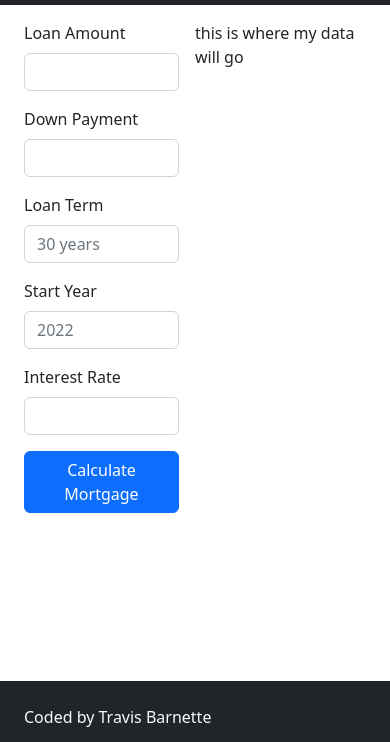
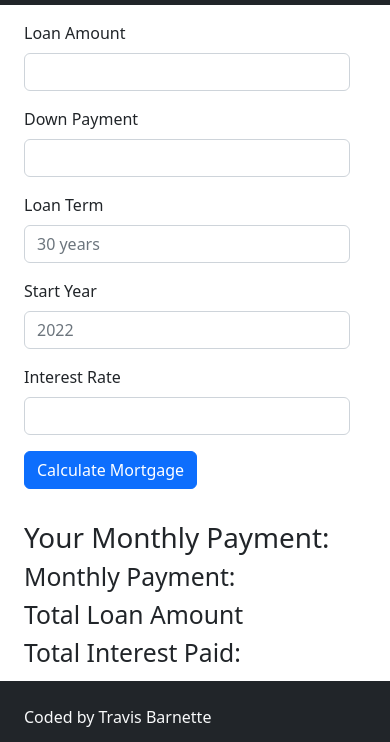
Before and after one commit to barnettet31/promineo-week-9, a website built with webpack: page docs/app.html in a window 390 px wide. Shown: the part 51-793 px from the top of the page. Built offline with nearby package versions, Linux system fonts and the light colour scheme.

Commit message:
Finished the chart code

```diff
--- a/docs/app.html
+++ b/docs/app.html
@@ -12,6 +12,7 @@
       rel="stylesheet"
       integrity="sha384-Zenh87qX5JnK2Jl0vWa8Ck2rdkQ2Bzep5IDxbcnCeuOxjzrPF/et3URy9Bv1WTRi"
       crossorigin="anonymous" />
+      <link rel="stylesheet" href="../docs/styles/styles.css">
   </head>
   <body>
     <header>
@@ -45,44 +46,95 @@
     </header>
     <main>
       <div class="row px-4 g-3">
-  <form id="mortgageForm" class="col row g-3">
+        <form id="mortgageForm" class="col-sm row g-3">
           <div class="col-md-6">
-    <label for="loanAmount" name="loanAmount" class="form-label">Loan Amount</label>
-    <input type="number" class="form-control" name="loanAmount" required id="loanAmount">
+            <label for="loanAmount" name="loanAmount" class="form-label"
+              >Loan Amount</label
+            >
+            <input
+              type="number"
+              class="form-control"
+              name="loanAmount"
+              required
+              id="loanAmount" />
           </div>
           <div class="col-md-6">
             <label for="downPayment" class="form-label">Down Payment</label>
-    <input type="number" name="downPayment" class="form-control" required id="downPayment">
+            <input
+              type="number"
+              name="downPayment"
+              class="form-control"
+              required
+              id="downPayment" />
           </div>
           <div class="col-12">
             <label for="loanTerm" class="form-label">Loan Term</label>
-    <input type="number" class="form-control" id="loanTerm" name="loanTerm"  required placeholder="30 years">
+            <input
+              type="number"
+              class="form-control"
+              id="loanTerm"
+              name="loanTerm"
+              required
+              placeholder="30 years" />
           </div>
           <div class="col-12">
             <label for="startYear" class="form-label">Start Year</label>
-    <input type="number" required name="startYear" class="form-control" id="startYear" placeholder="2022">
+            <input
+              type="number"
+              required
+              name="startYear"
+              class="form-control"
+              id="startYear"
+              placeholder="2022" />
           </div>
 
-  <div class="col-md-6">
+          <div class="col-12">
             <label for="interestRate" class="form-label">Interest Rate</label>
-    <input type="number" name="interestRate" required class="form-control" id="interestRate">
+            <input
+              type="number"
+              name="interestRate"
+              required
+              class="form-control"
+              id="interestRate" />
           </div>
           <div class="col-12">
-    <button type="submit" class="btn btn-primary">Calculate Mortgage</button>
+            <button type="submit" class="btn btn-primary">
+              Calculate Mortgage
+            </button>
           </div>
         </form>
-<div class="col pt-3"><p>this is where my data will go</p></div>
+        <div class="col-sm pt-3">
+          <h1 class="leading">Your Monthly Payment:</h1>
+          <h2>
+            Monthly Payment: <span id="monthlyPayment" class="text-info"></span>
+          </h2>
+          <h2>
+            Total Loan Amount <span id="totalPayment" class="text-info"></span>
+          </h2>
+          <h2>
+            Total Interest Paid:
+            <span id="totalInterest" class="text-info"></span>
+          </h2>
         </div>
-<div class="mx-auto w-50">
-     <canvas id="myChart"></canvas></div>
+      </div>
+      <div class="row pb-10">
+        <div class="col">
+          <canvas id="myChart"></canvas>
+        </div>
+      </div>
     </main>
     <footer class="bg-dark py-4 fixed-bottom">
       <div class="row container mx-auto">
         <div class="col-sm">
           <p class="small-font-size text-light">Coded by Travis Barnette</p>
         </div>
-        <div class="col-sm d-flex justify-content-sm-start justify-content-lg-end gap-4">
-          <a href="https://github.com/barnettet31" class="text-light" target="_blank" referrerpolicy="no-referrer">
+        <div
+          class="col-sm d-flex justify-content-sm-start justify-content-lg-end gap-4">
+          <a
+            href="https://github.com/barnettet31"
+            class="text-light"
+            target="_blank"
+            referrerpolicy="no-referrer">
             <svg
               xmlns="http://www.w3.org/2000/svg"
               width="16"
@@ -93,7 +145,11 @@
               <path
                 d="M8 0C3.58 0 0 3.58 0 8c0 3.54 2.29 6.53 5.47 7.59.4.07.55-.17.55-.38 0-.19-.01-.82-.01-1.49-2.01.37-2.53-.49-2.69-.94-.09-.23-.48-.94-.82-1.13-.28-.15-.68-.52-.01-.53.63-.01 1.08.58 1.23.82.72 1.21 1.87.87 2.33.66.07-.52.28-.87.51-1.07-1.78-.2-3.64-.89-3.64-3.95 0-.87.31-1.59.82-2.15-.08-.2-.36-1.02.08-2.12 0 0 .67-.21 2.2.82.64-.18 1.32-.27 2-.27.68 0 1.36.09 2 .27 1.53-1.04 2.2-.82 2.2-.82.44 1.1.16 1.92.08 2.12.51.56.82 1.27.82 2.15 0 3.07-1.87 3.75-3.65 3.95.29.25.54.73.54 1.48 0 1.07-.01 1.93-.01 2.2 0 .21.15.46.55.38A8.012 8.012 0 0 0 16 8c0-4.42-3.58-8-8-8z" /></svg
           ></a>
-          <a href="https://www.linkedin.com/in/barnettetravis31/" class="text-light" target="_blank" referrerpolicy="no-referrer"
+          <a
+            href="https://www.linkedin.com/in/barnettetravis31/"
+            class="text-light"
+            target="_blank"
+            referrerpolicy="no-referrer"
             ><svg
               xmlns="http://www.w3.org/2000/svg"
               width="16"
@@ -104,7 +160,11 @@
               <path
                 d="M0 1.146C0 .513.526 0 1.175 0h13.65C15.474 0 16 .513 16 1.146v13.708c0 .633-.526 1.146-1.175 1.146H1.175C.526 16 0 15.487 0 14.854V1.146zm4.943 12.248V6.169H2.542v7.225h2.401zm-1.2-8.212c.837 0 1.358-.554 1.358-1.248-.015-.709-.52-1.248-1.342-1.248-.822 0-1.359.54-1.359 1.248 0 .694.521 1.248 1.327 1.248h.016zm4.908 8.212V9.359c0-.216.016-.432.08-.586.173-.431.568-.878 1.232-.878.869 0 1.216.662 1.216 1.634v3.865h2.401V9.25c0-2.22-1.184-3.252-2.764-3.252-1.274 0-1.845.7-2.165 1.193v.025h-.016a5.54 5.54 0 0 1 .016-.025V6.169h-2.4c.03.678 0 7.225 0 7.225h2.4z" /></svg
           ></a>
-          <a href="https://twitter.com/TravCodez" class="text-light" target="_blank" referrerpolicy="no-referrer"
+          <a
+            href="https://twitter.com/TravCodez"
+            class="text-light"
+            target="_blank"
+            referrerpolicy="no-referrer"
             ><svg
               xmlns="http://www.w3.org/2000/svg"
               width="16"
--- /dev/null
+++ b/docs/styles/styles.css
@@ -0,0 +1,3 @@
+.pb-10{
+    padding-bottom: 10rem;
+}
--- a/src/chart.ts
+++ b/src/chart.ts
@@ -1,5 +1,7 @@
 import { createMyChart } from "./modules/chart_module";
-
+const myLoanPaymentHolder = document.querySelector('#monthlyPayment');
+const myTotalPayment = document.querySelector('#totalPayment');
+const myTotalInterest = document.querySelector('#totalInterest');
 const ctx = document.getElementById("myChart") as HTMLCanvasElement;
 const myMortgageForm = document.getElementById(
   "mortgageForm"
@@ -11,8 +13,14 @@ interface MortgageData {
   startYear: number;
   interestRate: number;
 }
-
-
+const setLoanData = function(monthly:number, total:number, interest:number) {
+  myLoanPaymentHolder.textContent = "$" + monthly.toFixed(2);
+  myTotalPayment.textContent = "$" + total.toFixed(2);
+  myTotalInterest.textContent = "$" + interest.toFixed(2);
+}
+const everyNthElement = function<T>(arr:T[], n:number):T[]{
+  return arr.filter((_,i)=>i%n===0);
+}
 myMortgageForm.addEventListener("submit", (e) => {
   e.preventDefault();
   const formData = new FormData(e.target as HTMLFormElement);
@@ -21,25 +29,26 @@ myMortgageForm.addEventListener("submit", (e) => {
   const MONTHLY_INTEREST_RATE = Number(data.interestRate) / 100 / 12;
   const PRINCIPAL = Number(data.loanAmount) - Number(data.downPayment);
   let remainingPrincipal = PRINCIPAL;
+  let totalInterest = 0;
   const MONTHLY_PAYMENT = PRINCIPAL * (MONTHLY_INTEREST_RATE * (1 + MONTHLY_INTEREST_RATE) ** TOTAL_NUMBER_OF_MONTHS) / ((1 + MONTHLY_INTEREST_RATE) ** TOTAL_NUMBER_OF_MONTHS - 1);
   const mortgageData = Array.from({ length: TOTAL_NUMBER_OF_MONTHS }, (_, i) => {
     const year = Number(data.startYear) + Math.floor(i / 12);
     const month = i % 12;
 
     const interest = remainingPrincipal * MONTHLY_INTEREST_RATE;
-    const principal = MONTHLY_PAYMENT - interest;
-
-     remainingPrincipal = remainingPrincipal - principal;
+    const monthlyPrincipal = MONTHLY_PAYMENT - interest;
+    totalInterest += interest;
+     remainingPrincipal = remainingPrincipal - monthlyPrincipal;
     return {
       year,
       month,
       interest,
-      principal,
+      monthlyPrincipal,
       remainingPrincipal,
     };
   }
 );
-console.table(mortgageData)
-
-  createMyChart(ctx, mortgageData);
+  setLoanData(MONTHLY_PAYMENT,Number(data.loanAmount), totalInterest);
+  const dataToSendToChart = [...everyNthElement(mortgageData, 12).filter(data=>data.year!=mortgageData[mortgageData.length-1].year), mortgageData[mortgageData.length-1]];
+  createMyChart(ctx, dataToSendToChart , Number(data.loanTerm));
 });
--- a/src/modules/chart_module.ts
+++ b/src/modules/chart_module.ts
@@ -4,11 +4,11 @@ type ChartData = {
   year: number;
   month: number;
   interest: number;
-  principal: number;
+  monthlyPrincipal: number;
   remainingPrincipal: number;
 };
 
-export const createMyChart = (ctx: HTMLCanvasElement, dta: ChartData[]) =>{
+export const createMyChart = (ctx: HTMLCanvasElement, dta: ChartData[], loanTerm:number ) =>{
   if(Chart.getChart(ctx)){
     Chart.getChart(ctx).destroy();
   }
@@ -20,21 +20,77 @@ return new Chart(ctx, {
 
     datasets: [
       {
-        label: "Remaining Principal",
+        label: "Remaining Balance",
         data: dta.map((d) => d.remainingPrincipal),
-        borderColor: "blue",
+        borderColor: "#0d6efd",
+        backgroundColor:"#0d6efd",
         type: "line",
         order: 0,
+      },
+      {
+        label: "Principal",
+        data: dta.map((d) => d.monthlyPrincipal),
+        borderColor: "#074297",
+        backgroundColor: "#074297",
+        type: "bar",
+        yAxisID: "payments",
+      },
+      {
+        label: "Interest",
+        data: dta.map((d) => d.interest),
+        backgroundColor: "#03214b",
+        borderColor: "#03214b",
+        type: "bar",
+        yAxisID: "payments",
       },
     ],
   },
   options: {
+    responsive: true,
+    maintainAspectRatio: true,
+    scales: {
+      x: {
+        stacked: true,
+        title: {
+          display: true,
+          text: "Year",
+        },
+        ticks: {
+          stepSize: loanTerm,
+        },
+      },
+      y: {
+        beginAtZero: true,
+        stacked: false,
+        title: {
+          display: true,
+          text: "Balance",
+        },
+      },
+      payments: {
+        min: 0,
+        stacked: true,
+        beginAtZero: true,
+        position: "right",
+        grid: {
+          drawOnChartArea: false,
+        },
+        title: {
+          display: true,
+          text: "Monthly Payments",
+        },
+      },
+    },
     plugins: {
       title: {
         display: true,
         text: "Mortgage Over Years",
       },
+
     },
+    interaction:{
+      mode: 'index',
+    }
   },
 });
 }
```
Also changed, not shown: dist/chart.bundle.js. Lines whose indentation alone changed are shown as unchanged.
